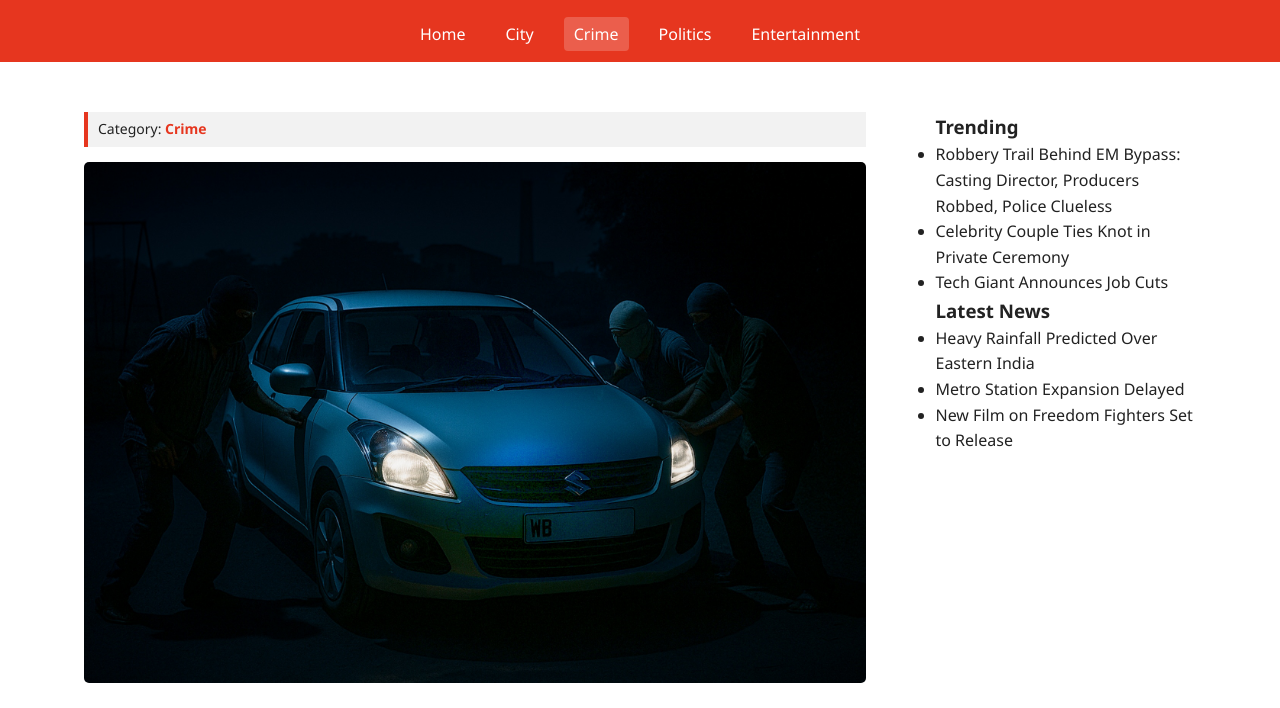
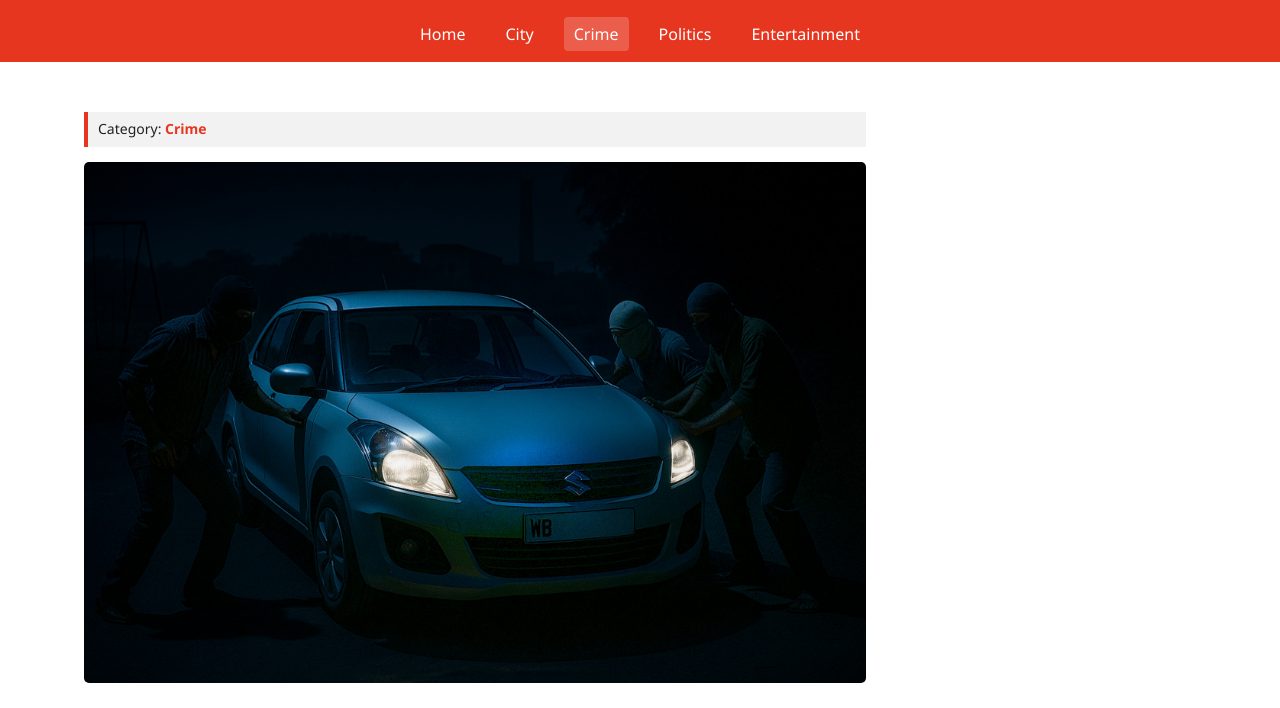
Before and after one commit to SrijanSamaddar/News, a plain HTML site: page news-channel-site/index.html in a window 1280 px wide. Shown: the part 63-771 px from the top of the page. Drawn offline with Linux system fonts and the light colour scheme.

Commit message:
Update index.html

```diff
--- a/news-channel-site/index.html
+++ b/news-channel-site/index.html
@@ -84,26 +84,8 @@
       </section>
     </main>
 
-    <!-- Right: Sidebar -->
-    <aside class="sidebar">
-      <section class="trending">
-        <h3>Trending</h3>
-        <ul>
-          <li><a href="#">Robbery Trail Behind EM Bypass: Casting Director, Producers Robbed, Police Clueless</a></li>
-          <li><a href="#">Celebrity Couple Ties Knot in Private Ceremony</a></li>
-          <li><a href="#">Tech Giant Announces Job Cuts</a></li>
-        </ul>
-      </section>
-
-      <section class="latest-news">
-        <h3>Latest News</h3>
-        <ul>
-          <li><a href="#">Heavy Rainfall Predicted Over Eastern India</a></li>
-          <li><a href="#">Metro Station Expansion Delayed</a></li>
-          <li><a href="#">New Film on Freedom Fighters Set to Release</a></li>
-        </ul>
-      </section>
-    </aside>
+    <!-- Right: Sidebar (Empty but retained) -->
+    <aside class="sidebar"></aside>
 
   </div>
 
```
